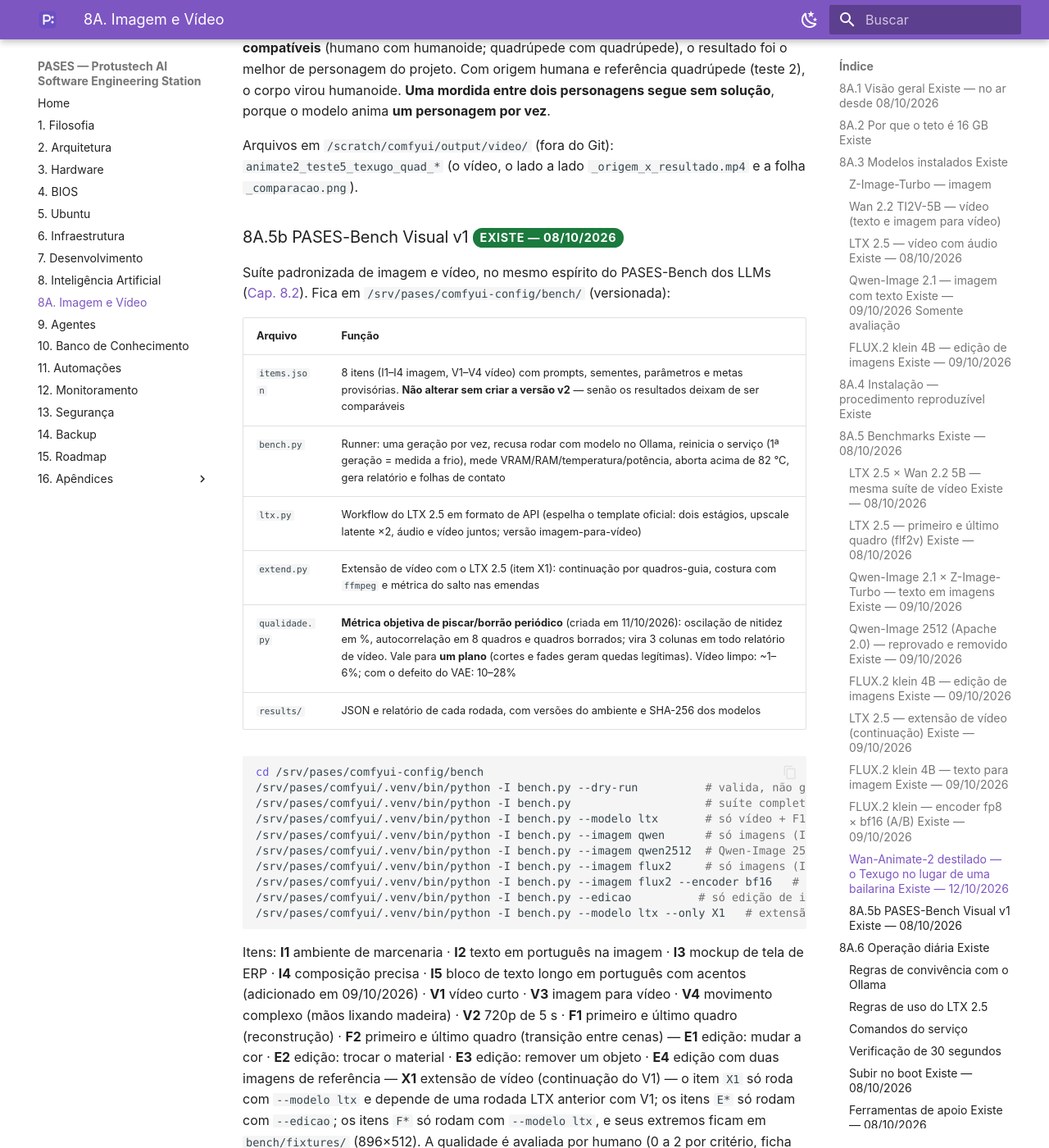
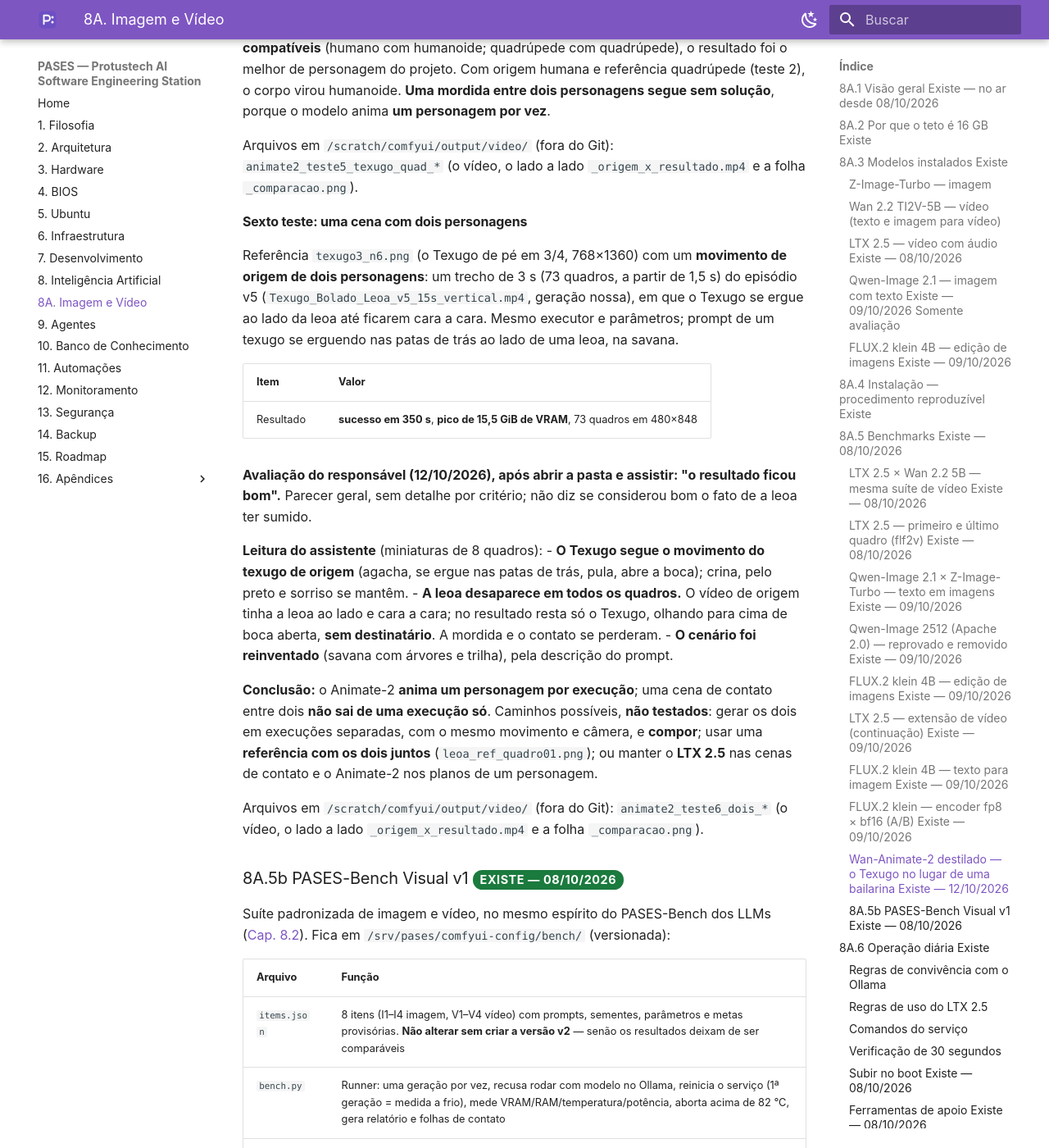
Before and after one commit to crystyano/pases-manual, an MkDocs documentation site: the page built from docs/08a-imagem-video.md, in a window 1280 px wide and 1400 px high, scrolled down 26329 px. Shown: the whole window at 82% size. Built offline with MkDocs 1.6.1 and Material for MkDocs 9.7.7, drawn with Linux system fonts in a browser that asks for light colours; a script that is not in the unit is left out.

Commit message:
Manual PASES v0.21.7 - Wan-Animate-2 com uma cena de dois personagens (teste 6)
Co-Authored-By: Claude Sonnet 5.5 <noreply@anthropic.com>

```diff
--- a/docs/08a-imagem-video.md
+++ b/docs/08a-imagem-video.md
@@ -653,6 +653,25 @@ Referência `texugo3_n1.png` (o Texugo **de quatro**, vindo de frente numa trilh
 
 Arquivos em `/scratch/comfyui/output/video/` (fora do Git): `animate2_teste5_texugo_quad_*` (o vídeo, o lado a lado `_origem_x_resultado.mp4` e a folha `_comparacao.png`).
 
+#### Sexto teste: uma cena com dois personagens
+
+Referência `texugo3_n6.png` (o Texugo de pé em 3/4, 768×1360) com um **movimento de origem de dois personagens**: um trecho de 3 s (73 quadros, a partir de 1,5 s) do episódio v5 (`Texugo_Bolado_Leoa_v5_15s_vertical.mp4`, geração nossa), em que o Texugo se ergue ao lado da leoa até ficarem cara a cara. Mesmo executor e parâmetros; prompt de um texugo se erguendo nas patas de trás ao lado de uma leoa, na savana.
+
+| Item | Valor |
+|---|---|
+| Resultado | **sucesso em 350 s**, **pico de 15,5 GiB de VRAM**, 73 quadros em 480×848 |
+
+**Avaliação do responsável (12/10/2026), após abrir a pasta e assistir: "o resultado ficou bom".** Parecer geral, sem detalhe por critério; não diz se considerou bom o fato de a leoa ter sumido.
+
+**Leitura do assistente** (miniaturas de 8 quadros):
+- **O Texugo segue o movimento do texugo de origem** (agacha, se ergue nas patas de trás, pula, abre a boca); crina, pelo preto e sorriso se mantêm.
+- **A leoa desaparece em todos os quadros.** O vídeo de origem tinha a leoa ao lado e cara a cara; no resultado resta só o Texugo, olhando para cima de boca aberta, **sem destinatário**. A mordida e o contato se perderam.
+- **O cenário foi reinventado** (savana com árvores e trilha), pela descrição do prompt.
+
+**Conclusão:** o Animate-2 **anima um personagem por execução**; uma cena de contato entre dois **não sai de uma execução só**. Caminhos possíveis, **não testados**: gerar os dois em execuções separadas, com o mesmo movimento e câmera, e **compor**; usar uma **referência com os dois juntos** (`leoa_ref_quadro01.png`); ou manter o **LTX 2.5** nas cenas de contato e o Animate-2 nos planos de um personagem.
+
+Arquivos em `/scratch/comfyui/output/video/` (fora do Git): `animate2_teste6_dois_*` (o vídeo, o lado a lado `_origem_x_resultado.mp4` e a folha `_comparacao.png`).
+
 ### 8A.5b PASES-Bench Visual v1 <span class="badge badge-existe">Existe — 08/10/2026</span>
 
 Suíte padronizada de imagem e vídeo, no mesmo espírito do PASES-Bench dos LLMs ([Cap. 8.2](08-inteligencia-artificial.md)). Fica em `/srv/pases/comfyui-config/bench/` (versionada):
```
Also changed, not shown: docs/16-apendices/historico.md (+1 -0 lines).
